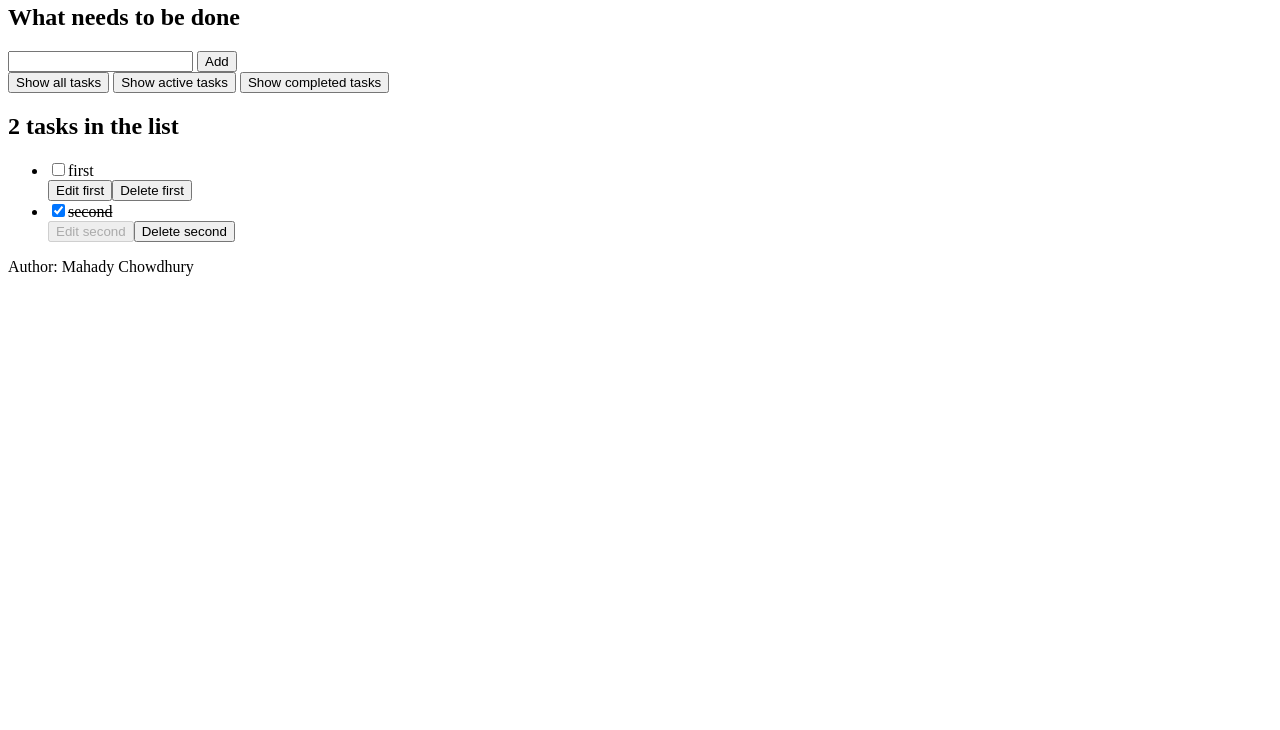
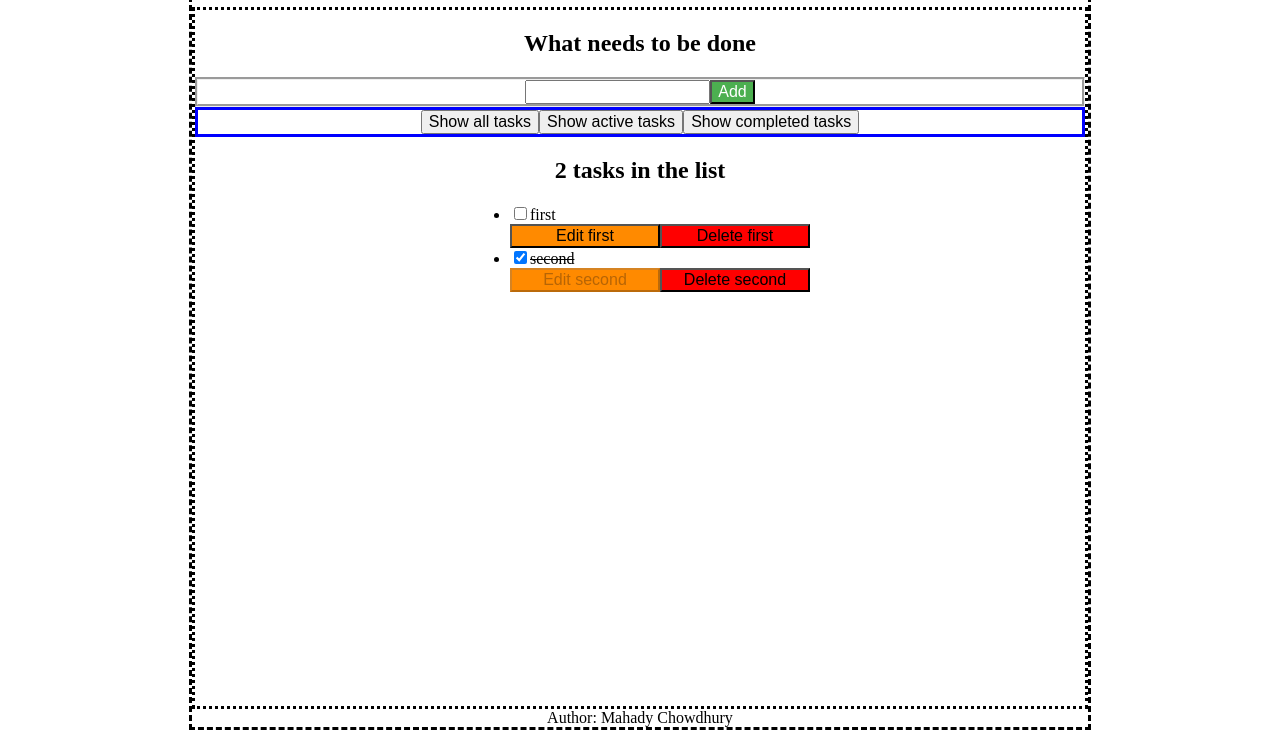
Before and after one commit to mahadyC/todo-vanilla-js-mvp-implementation, a website built with Parcel: page index.html in a window 1280 px wide. Shown: the part 76-806 px from the top of the page. Built offline with nearby package versions, Linux system fonts and the light colour scheme.

Commit message:
Place elements of item adding section in a div to center item inside the container swiftly. Create a css file for the app and place it in the app file.

```diff
--- /dev/null
+++ b/app.css
@@ -0,0 +1,55 @@
+body {
+  margin: 0 auto;
+  width: 70%;
+  height: 100vh;
+  border-style: dashed;
+  display: flex;
+  flex-direction: column;
+}
+header {
+  text-align: center;
+}
+main {
+  border-style: dotted;
+  flex: 1 0 auto;
+}
+h2 {
+  text-align: center;
+}
+.task-adding-section {
+  border-style: groove;
+  display: flex;
+  justify-content: center;
+}
+#add-task {
+  background-color: #4caf50;
+  color: white;
+  font-size: 16px;
+}
+.task-sort-buttons {
+  border: solid blue;
+  display: flex;
+  justify-content: center;
+}
+.task-sort-buttons button {
+  font-size: 16px;
+}
+ul {
+  display: flex;
+  flex-direction: column;
+}
+li {
+  align-self: center;
+}
+li button {
+  width: 150px;
+  background-color: #ff8a00;
+  font-size: 16px;
+}
+button[id^="Delete"] {
+  background-color: red;
+}
+footer {
+  align-self: center;
+  font-size: 1rem;
+}
--- a/app.js
+++ b/app.js
@@ -1,3 +1,3 @@
 import { render } from './presenter'
-
+import './app.css'
 render.allTasksState();
--- a/index.html
+++ b/index.html
@@ -11,9 +11,11 @@
     <main>
       <section>
         <h2>What needs to be done</h2>
-        <label for="task-name-input"></label>
-        <input type="text" id="task-name-input" name="task-name-input" />
-        <button id="add-task">Add</button>
+        <div class="task-adding-section">
+          <label for="task-name-input"></label>
+          <input type="text" id="task-name-input" name="task-name-input" />
+          <button id="add-task">Add</button>
+        </div>
         <div class="task-sort-buttons">
           <button id="show-all-tasks">Show all tasks</button>
           <button id="show-active-tasks">Show active tasks</button>
```
